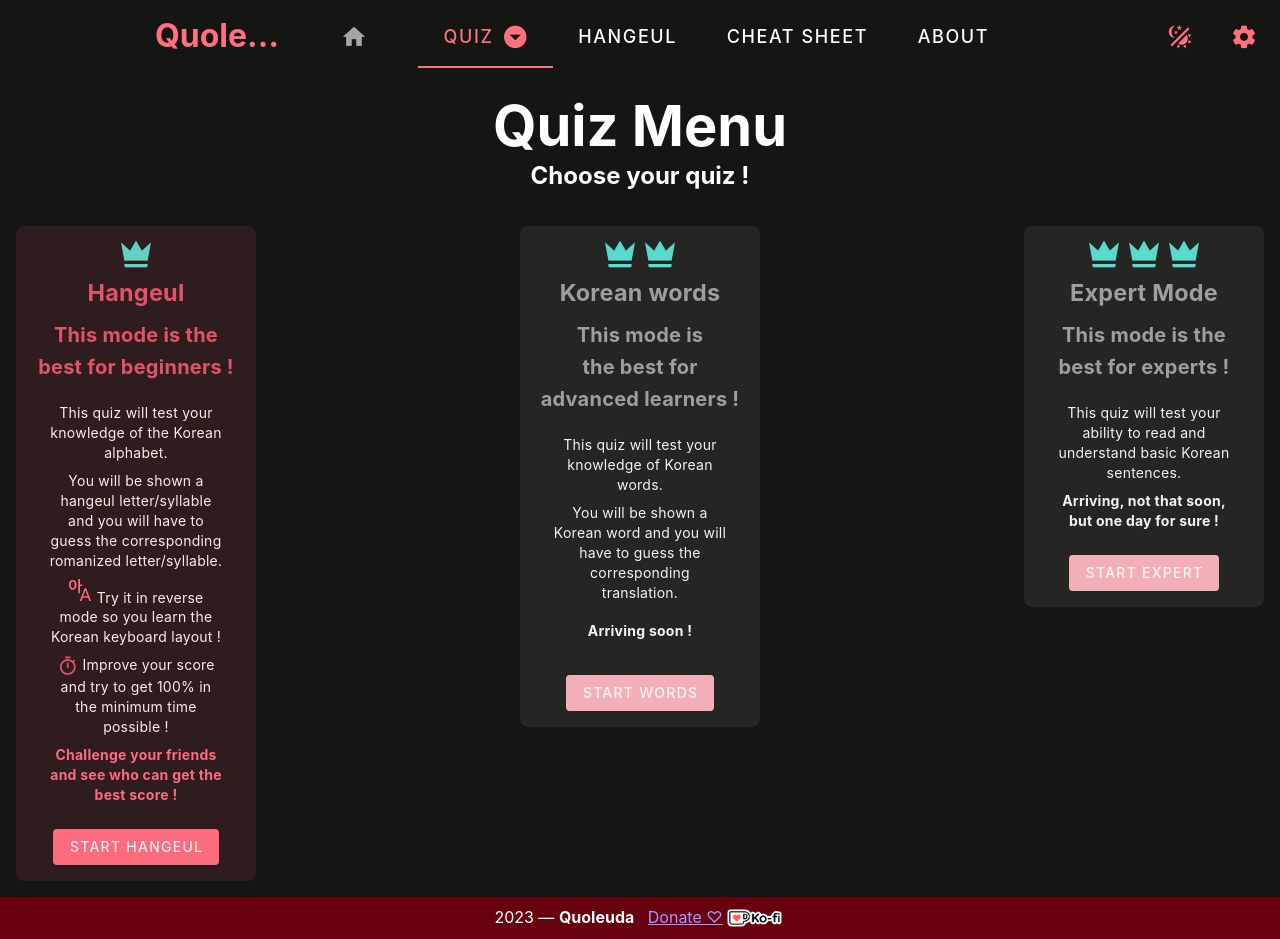
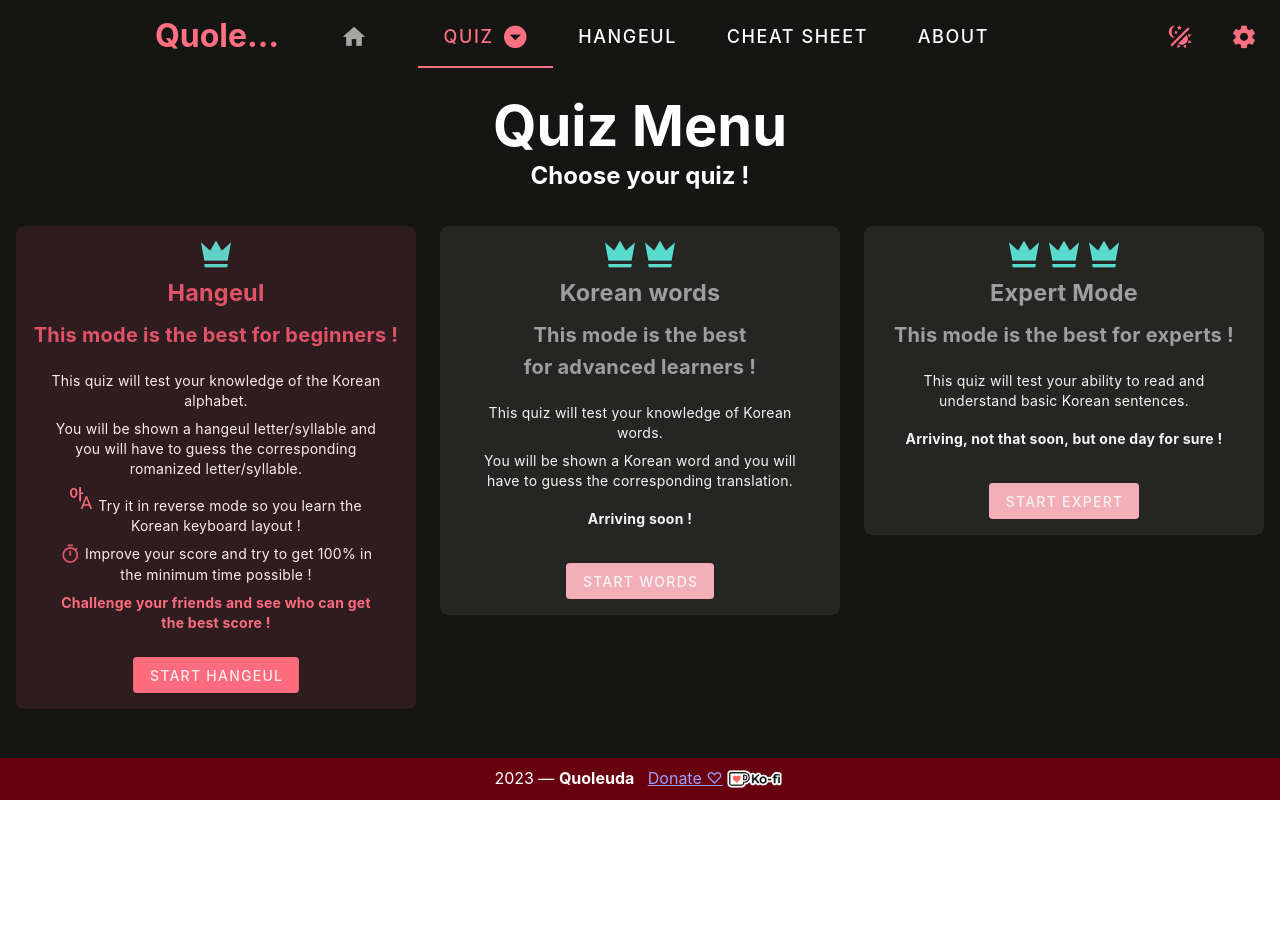
Before and after one commit to gabrielle-mlt/quoleuda, a Vue app: page /quiz-menu in a window 1280 px wide. After the commit the page ends 800 px from the top, so only its background shows below. Built offline with nearby package versions, Linux system fonts and the light colour scheme.

Commit message:
chore: quick fix

```diff
--- a/src/pages/QuizMenu.vue
+++ b/src/pages/QuizMenu.vue
@@ -7,12 +7,12 @@
       Quiz Menu
     </h1>
     <h2>Choose your quiz !</h2>
-    <v-row class="mt-5">
-      <template
+    <v-row class="mt-5 justify-space-evenly">
+      <v-col
         v-for="(level, levelIndex) in levels"
         :key="level.title"
+        cols="auto"
       >
-        <v-col>
         <quiz-level-card
           :button="level.button"
           :color="level.color"
@@ -58,8 +58,6 @@
           </template>
         </quiz-level-card>
       </v-col>
-        <v-spacer v-if="!$vuetify.display.mobile && levelIndex < levels.length - 1" />
-      </template>
     </v-row>
   </v-container>
 </template>
```
Lines whose indentation alone changed are shown as unchanged.
